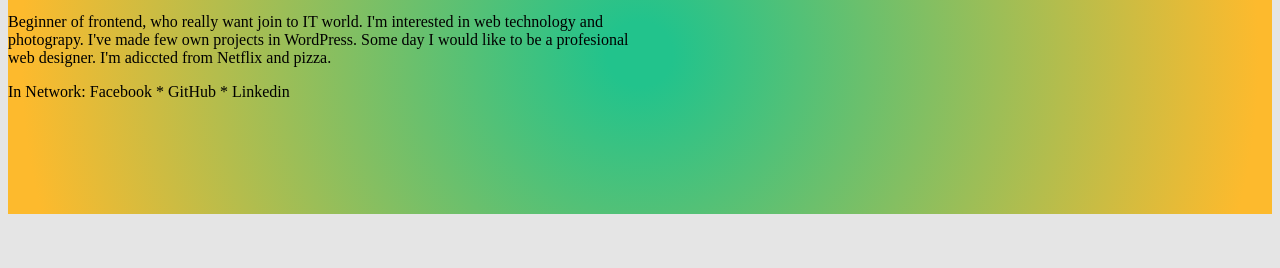
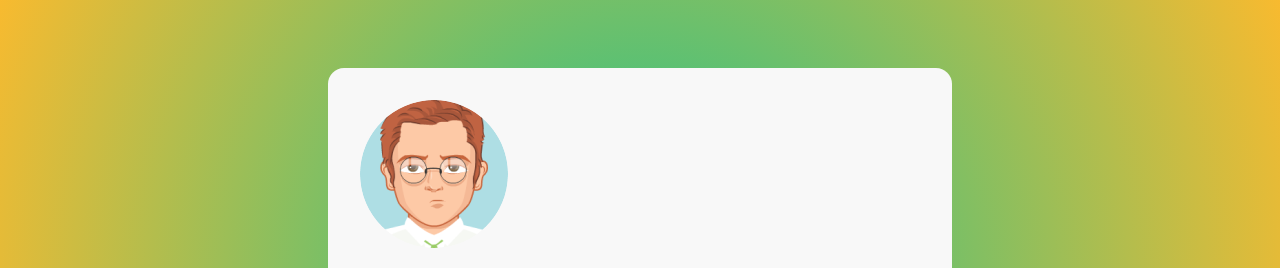
Before and after one commit to ernest-roszak/buisness-card, a plain HTML site: page index.html in a window 1280 px wide. Shown: the part 114-382 px from the top of the page. Drawn offline with Linux system fonts and the light colour scheme.

Commit message:
avarat and center

```diff
--- a/css/style.css
+++ b/css/style.css
@@ -5,13 +5,29 @@ html {
     box-sizing: inherit;
    }
   body {
-    background-color: #E5E5E5;
-  }
-  main {
     background: rgb(34,195,140);
 background: radial-gradient(circle, rgba(34,195,140,1) 5%, rgba(253,186,45,1) 95%);
+display: flex;
+    justify-content: center;
+    align-items: center;
+    height: 100vh;
+  }
+  .main {
+    width: 624px;
+    background-color: #F8F8F8;
+    border-radius: 16px;
+    padding: 32px;
+    margin: 16px;
+    display: inline-block;
+
+
   }
   .article {
-    width: 624px;
-    height: 320px;
+
   }
+  .avatar {
+    max-width: 148;
+    max-height: 148;
+    border-radius: 74px;
+    top: 0px
+  }
--- a/index.html
+++ b/index.html
@@ -4,13 +4,13 @@
     <meta charset="UTF-8" />
     <meta name="viewport" content="width=device-width, initial-scale=1.0" />
     <title>Buisness card</title>
-    <link rel="stylesheet" href="css/normalize.css.css" type="text/css" />
+    <link rel="stylesheet" href="css/normalize.css" type="text/css" />
     <link rel="stylesheet" href="css/style.css" type="text/css" />
   </head>
   <body>
-    <main>
+    <main class="main">
       <article class="article">
-        <img src="#" alt="Ernest Roszak" />
+        <img src="img/avatar.png" alt="Ernest Roszak" class="avatar" />
         <header>
           <h1>Ernest Roszak</h1>
           <p>Frontend developer</p>
```
Also changed, not shown: img/avatar.png (added), 1 other file.
